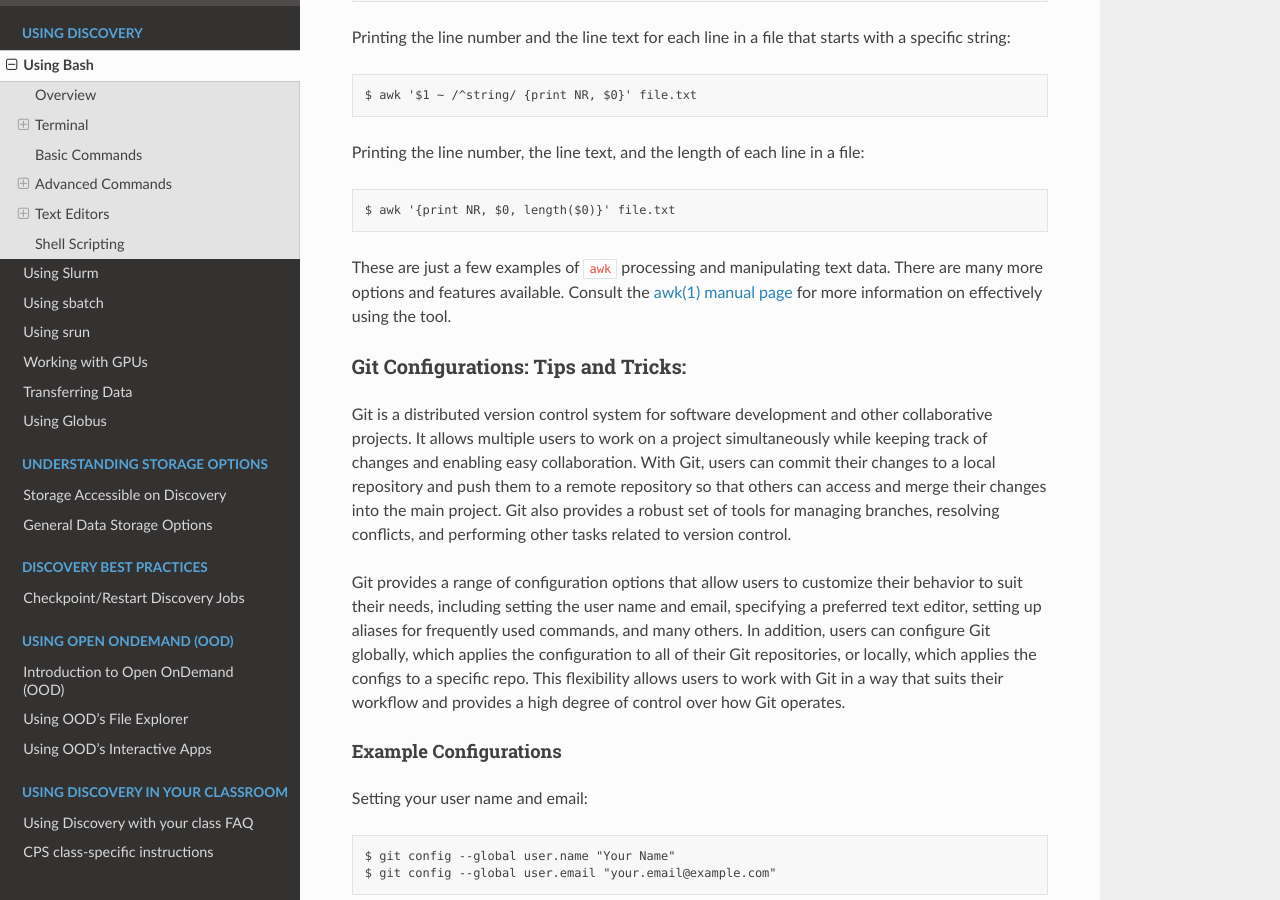
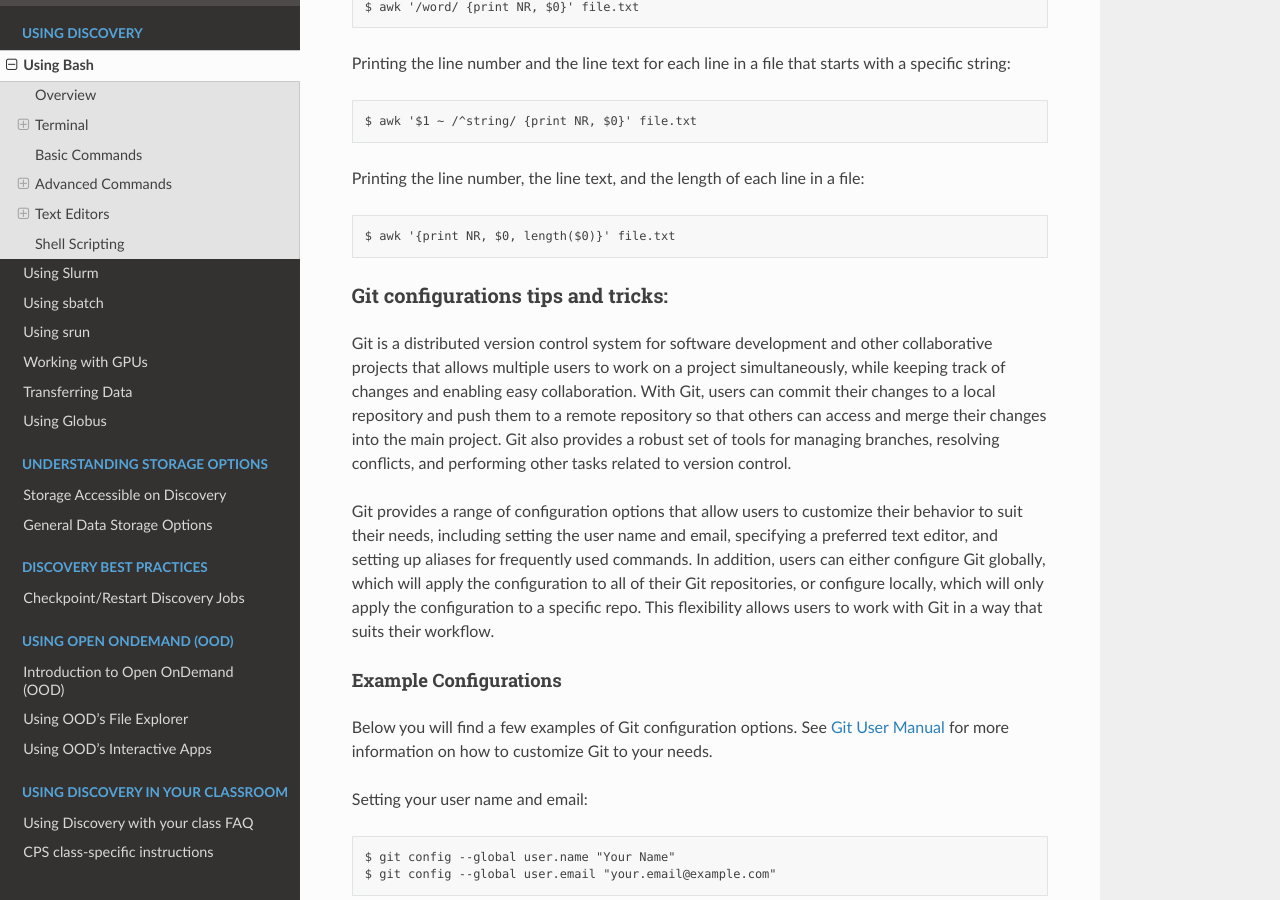
Before and after one commit to northeastern-rc/rc-public-documentation, a Sphinx documentation site: the page built from docs/source/using-discovery/bash.rst, in a window 1280 px wide and 900 px high, scrolled down 11579 px. Built offline with Sphinx 7.4.7 and the Read the Docs theme 2.0.0, drawn with Linux system fonts in a browser that asks for light colours; some of the changed text lies outside the part shown.

Commit message:
Update bash.rst

```diff
--- a/docs/source/using-discovery/bash.rst
+++ b/docs/source/using-discovery/bash.rst
@@ -15,13 +15,13 @@
 =================
 Bash (Bourne Again SHell) is a popular shell and command-line interface in Unix-like operating systems. A shell is an interface between the user and the underlying operating system, allowing users to interact with the system and perform tasks. Bash provides a range of features for running commands, managing files, and performing other tasks.
 
-Bash commands perform various tasks within the shell environment. Some common bash commands include ``ls`` for listing the contents of a directory, ``cd`` for changing the current directory, ``cp`` for copying files, ``mv`` for moving files, and ``rm`` for removing files. Bash also provides a range of advanced commands, such as ``grep`` for searching for text within files, sed for performing text transformations, and ``awk`` for processing text data. We cover these commands, along with others, in this tutorial.
+Bash commands perform various tasks within the shell environment. Some common bash commands include ``ls`` for listing the contents of a directory, ``cd`` for changing the current directory, ``cp`` for copying files, ``mv`` for moving files, and ``rm`` for removing files. A few of the more advanced Bash commands are ``grep`` for searching for text within files, sed for performing text transformations, and ``awk`` for processing text data. We cover these commands, along with others, in this tutorial.
 
 Bash also provides a rich set of features for scripting, allowing users to automate tasks and perform complex operations. Bash scripts are text files that contain a series of bash commands, and the shell can execute them to perform a specific task. As a result, scripts cover a range of tasks, including backups, system maintenance, and more.
 
 Bash is a powerful and versatile shell environment that provides a rich set of features for performing tasks on a Unix-like operating system. Whether a beginner or an advanced user, bash offers the tools to perform various functions from the command line.
 
-In summary, Shell commands perform various tasks with the terminal, as depicted in the following figure.
+In summary, shell commands perform various tasks with the terminal, as depicted in the following figure.
 
 .. figure:: /images/terminal-view.png
    :class: with-border
@@ -53,9 +53,9 @@
 
 Linux Users
 -----------
-Linux also comes with a default terminal program. And, again, there are various, more advanced terminals available. `Terminator`_ is one of the more popular choices.
+Linux also comes with a default terminal program, but there are also more advanced terminals available; `Terminator`_ is a the popular choice.
 
-To download Terminator, open a terminal (``Ctrl+Alt+T`` is the shortcut to do so). Then, execute the following::
+To download Terminator, open a terminal (``Ctrl+Alt+T`` is the shortcut to do so). Next, execute the following::
 
    sudo add-apt-repository ppa:gnome-terminator
    sudo apt-get update
@@ -63,7 +63,7 @@
 
 Windows Users
 -------------
-Windows users must install a terminal. There are various flavors available. One suggestion is to visit the Windows Apps and download directly from Microsoft (`Download Windows Terminal`_).
+Windows users must install a terminal; you can visit Windows Apps and download the Windows Terminal directly from Microsoft (`Download Windows Terminal`_).
 
 Basic Commands
 =================
@@ -146,7 +146,7 @@
 ``kill`` - Terminate a process by its process ID::
 
    $ kill <pid>
-Note: ``<pid>`` in the command should be replaced with the actual process ID of the process you want to terminate: the output of the ``kill`` command will typically be empty unless there is an error in executing the command.
+Note: ``<pid>`` in the command should be replaced with the actual process ID of the process you want to terminate; the output of the ``kill`` command will typically be empty unless there is an error in executing the command.
 
 It's essential to be cautious when using the ``kill`` command, as terminating a process can cause data loss or corruption. Therefore, before using ``kill``, you should always try to gracefully stop the process by sending a termination signal, such as ``SIGTERM``, first. If that does not work, you can try a stronger signal, such as ``SIGKILL``.
 
@@ -185,7 +185,7 @@
    file1.txt file2.txt
 Reference: `tar(1) manual page`_
 
-awk - Process text data and perform actions based on patterns::
+``awk`` - Process text data and perform actions based on patterns::
 
    $ cat file1.txt
    This is line 1
@@ -269,10 +269,12 @@
 
 rsync
 -----
-``rsync`` is a powerful and versatile file transfer utility commonly used to synchronize files and directories between different locations. It can transfer files over a network connection and run in various modes, including local and remote transfers, backup operations, and more. One of the key benefits of using ``rsync`` is its ability only to transfer the differences between the source and destination files, which can significantly reduce the amount of data transfer time required. Additionally, ``rsync`` supports various advanced features, including the ability to perform incremental backups and preserve symbolic links, making it a popular tool for system administrators and other advanced users.
+``rsync`` is a powerful and versatile file transfer utility commonly used to synchronize files and directories between different locations. It can transfer files over a network connection and run in various modes, including local and remote transfers and backup operations. One of the key benefits of using ``rsync`` is its ability only to transfer the differences between the source and destination files, which can significantly reduce the amount of data transfer time required. Additionally, ``rsync`` supports various advanced features, including the ability to perform incremental backups and preserve symbolic links, making it a popular tool for system administrators and other advanced users.
 
 Examples
 ^^^^^^^^^
+Below, we have listed a few examples of ``rsync`` synchronizing files and directories between two locations, but there are many more options available. Consult the `rsync(1) manual page`_ for more information on effectively using ``rsync``.
+
 Syncing a local directory to a remote server::
 
    $ rsync -avz /local/path user@remote.example.com:/remote/path
@@ -294,15 +296,14 @@
 Syncing a remote server to a local directory while preserving symbolic links::
 
    $ rsync -avz --links user@remote.example.com:/remote/path /local/path
-These are just a few examples of ``rsync`` synchronizing files and directories between two locations. There are many more options available. Consult the `rsync(1) manual page`_ for more information on effectively using the tool.
 
 find
 -----
-``find`` is a powerful command line tool used to search for files and directories within a specified location. It operates by starting at a specified directory and recursively searching through its subdirectories. The user can select a range of criteria to match, such as the file name, size, modification time, and more, and ``find`` will return a list of all files and directories that match the specified criteria. ``find`` provides a range of options for further processing the results, such as executing a command on each matching file, printing the results, or performing other operations. As a result, it is a versatile tool for various tasks, including searching for specific files, cleaning up old files, and more.
+``find`` is a command line tool used to search for files and directories within a specified location. It operates by starting at a specified directory and recursively searching through its subdirectories. The user can select a range of criteria to match (e.g., file name, size, modification time), and ``find`` will return a list of all files and directories that match the specified criteria. ``find`` provides a range of options for further processing the results, such as executing a command on each matching file, printing the results, or performing other operations; as a result, it is a versatile tool for searching for specific files and cleaning up old files.
 
 Examples
 ^^^^^^^^^
-Here are several advanced examples of using the ``find`` command to search for files and directories:
+Below are several advanced examples of using the ``find`` command to search for files and directories; see `find(1) manual page`_ for more information on how to use the command effectively.
 
 Finding files based on size::
 
@@ -329,14 +330,13 @@
    $ find /path/to/dir -name "*.txt" -exec chmod 644 {} \;
 This will find all files in ``/path/to/dir`` that have a ``.txt`` file extension and execute the ``chmod`` command on each file, changing its permissions to ``644``.
 
-These are just a few examples of the many advanced features available with the ``find`` command. See `find(1) manual page`_ for more information on how to use the command effectively.
-
 awk
 -----
-``awk`` is a powerful text processing tool widely used for data extraction, report generation, and other text-related tasks. It operates by reading a file line-by-line and processing each line based on a set of rules defined by the user. The regulations specify the conditions under which certain actions are performed, such as printing specific fields, performing calculations, or modifying the text in some way. ``awk`` is particularly useful for processing tabular data, such as that found in CSV files, and can extract and manipulate data in various ways. Additionally, ``awk`` provides a rich set of string and numerical manipulation functions, making it a powerful tool for working with large data sets.
+``awk`` is a text processing tool widely used for data extraction, report generation, and other text-related tasks. It operates by reading a file line-by-line and processing each line based on a set of rules defined by the user. The regulations specify the conditions under which certain actions are performed, such as printing specific fields, performing calculations, or modifying the text in some way. ``awk`` is particularly useful for processing tabular data, such as that found in CSV files, and can extract and manipulate data in various ways. Additionally, ``awk`` provides a rich set of string and numerical manipulation functions, making it a powerful tool for working with large data sets.
 
 Examples
 ^^^^^^^^^
+Below are a few examples of ``awk`` processing and manipulating text data, but there are many more options and features available. Consult the `awk(1) manual page`_ for more information on effectively using the tool.
 
 Printing the first field of each line in a file::
 
@@ -359,17 +359,17 @@
 Printing the line number, the line text, and the length of each line in a file::
 
    $ awk '{print NR, $0, length($0)}' file.txt
-These are just a few examples of ``awk`` processing and manipulating text data. There are many more options and features available. Consult the `awk(1) manual page`_ for more information on effectively using the tool.
 
+Git configurations tips and tricks:
+----------------------------------
+Git is a distributed version control system for software development and other collaborative projects that allows multiple users to work on a project simultaneously, while keeping track of changes and enabling easy collaboration. With Git, users can commit their changes to a local repository and push them to a remote repository so that others can access and merge their changes into the main project. Git also provides a robust set of tools for managing branches, resolving conflicts, and performing other tasks related to version control.
 
-Git Configurations: Tips and Tricks:
-----------------------------------
-Git is a distributed version control system for software development and other collaborative projects. It allows multiple users to work on a project simultaneously while keeping track of changes and enabling easy collaboration. With Git, users can commit their changes to a local repository and push them to a remote repository so that others can access and merge their changes into the main project. Git also provides a robust set of tools for managing branches, resolving conflicts, and performing other tasks related to version control.
-
-Git provides a range of configuration options that allow users to customize their behavior to suit their needs, including setting the user name and email, specifying a preferred text editor, setting up aliases for frequently used commands, and many others. In addition, users can configure Git globally, which applies the configuration to all of their Git repositories, or locally, which applies the configs to a specific repo. This flexibility allows users to work with Git in a way that suits their workflow and provides a high degree of control over how Git operates.
+Git provides a range of configuration options that allow users to customize their behavior to suit their needs, including setting the user name and email, specifying a preferred text editor, and setting up aliases for frequently used commands. In addition, users can either configure Git globally, which will apply the configuration to all of their Git repositories, or configure locally, which will only apply the configuration to a specific repo. This flexibility allows users to work with Git in a way that suits their workflow.
 
 Example Configurations
 ^^^^^^^^^^^^^^^^^^^^^^
+Below you will find a few examples of Git configuration options. See `Git User Manual`_ for more information on how to customize Git to your needs.
+
 Setting your user name and email::
 
    $ git config --global user.name "Your Name"
@@ -398,16 +398,14 @@
 Enabling automatic line wrapping in Git log output::
 
    $ git config --global log.autoWrap true
-These are just a few examples of Git configuration options. There are many more options available. See `Git User Manual`_ for more information on how to customize Git to your needs.
-
 
 Text Editors
 ===============
-There are a few popular text editors that enable modifying text files from the terminal. Here, we provide include emacs, vim, and nano - each are available by default on discovery.
+There are a few popular text editors that enable modifying text files from the terminal. In this section you will find brief descriptions for the text editors that are available by default on Discovery.
 
 Emacs
 ------
-Emacs is a popular text editor that is widely used for programming, writing, and other text-related tasks. Here is a basic tutorial on how to use emacs:
+Emacs is a popular text editor that is widely used for programming, writing, and other text-related tasks. You should consult the emacs manual page or online resources for more information on how to use the text editor effectively.
 
 **Starting emacs**
 
@@ -415,20 +413,24 @@
 
    $ emacs
 **Opening a file**
+
 To open an existing file, use the following command::
 
    C-x C-f
 This will open the file dialog, where you can enter the name of the file you want to open.
 
 **Saving a file**
+
 To save a file, use the following command::
 
    C-x C-s
 **Closing a file**
+
 To close a file, use the following command::
 
    C-x C-w
 **Moving the cursor**
+
 To move the cursor, use the arrow keys or the following commands::
 
    C-p (previous line)
@@ -444,6 +446,7 @@
 
    C-y
 **Undo and redo**
+
 To undo, use the following command::
 
    C-/
@@ -460,11 +463,11 @@
 To quit emacs, use the following command::
 
    C-x C-c
-These are just a few basic commands for using emacs. There are many more commands available, and it is recommended to consult the emacs manual page or online resources for more information on how to use the text editor effectively.
+
 
 VIM
 ------
-Vim is a popular text editor that is widely used for programming, writing, and other text-related tasks. Here is a basic tutorial on how to use Vim.
+Vim is a popular text editor that is widely used for programming, writing, and other text-related tasks. Consult the `VIM Manual`_ for more information on using the text editor effectively.
 
 **Starting Vim**
 
@@ -530,11 +533,10 @@
 To quit Vim, type the following command in normal mode::
 
    :q
-These are just a few basic commands for using Vim. There are many more commands available. Consult the `VIM Manual`_ for more information on using the text editor effectively.
 
 GNU Nano
 ---------
-Nano is a simple, easy-to-use text editor commonly used in Unix-like operating systems. Here is a basic tutorial on how to use Nano:
+Nano is a simple, easy-to-use text editor commonly used in Unix-like operating systems. Consult the `GNU Nano Manual`_ or online resources for more information on how to use the text editor effectively.
 
 **Starting Nano**
 
@@ -589,19 +591,18 @@
 To quit Nano, press the following key combination::
 
    Ctrl + X
-These are just a few basic commands for using Nano. There are many more commands available Consult the `GNU Nano Manual`_ or online resources for more information on how to use the text editor effectively.
 
 Shell Scripting
 ===============
-Shell scripting is a powerful feature of bash that allows you to automate tasks and perform complex operations. A shell script is a text file that contains a series of bash commands, and the shell can execute it to perform a specific task.
+Shell scripting is a feature of bash that allows you to automate tasks and perform complex operations. A shell script is a text file containing a series of bash commands that the shell can execute to perform a specific task.
 
-Here is a simple example of a shell script that prints the message ``Hello, World!`` to the screen::
+Here is a simple example of a shell script that prints the message, ``Hello, World!`` to the screen::
 
    #!/bin/bash
 
    echo "Hello, World!"
 
-Notice the line ``#!/bin/bash`` at the top of a shell script (i.e., the shebang line). It specifies the shell interpreter to use when running the script. In this case, line ``#!/bin/bash`` specifies that the script uses the bash shell.
+Notice the line ``#!/bin/bash`` at the top of a shell script (i.e., the shebang line). This line specifies which shell interpreter will be used when running the script. In this case, line ``#!/bin/bash`` specifies that the script uses the bash shell.
 
 .. note::
    The shebang line is the first line of the script and must start with the characters ``#!``. The path that follows the shebang (``/bin/bash`` in this case) specifies the location of the shell interpreter. In most cases, ``/bin/bash`` is the correct path for the bash shell.
@@ -614,11 +615,7 @@
    $ ./hello_world.sh
 This will print the message ``Hello, World!`` to the screen.
 
-
-
-Shell scripts can do many tasks, including backups, system maintenance, commands covered in this tutorial, and more. For example, you could create a script to automate the backup of your home directory by copying all of its files to a remote server. The script could include commands for compressing the files, copying them to the server, and logging the results.
-
-In conclusion, shell scripting is a powerful feature of bash that provides a way to automate tasks and perform complex operations whether a beginner or an advanced user, shell scripting offers the tools to get the most out of your shell environment.
+Shell scripts can do many tasks, including backups, system maintenance, and the commands covered in this tutorial. For example, you could create a script to automate the backup of your home directory by copying all of its files to a remote server. The script could include commands for compressing the files, copying them to the server, and logging the results.
 
 
 .. _Download Windows Terminal: https://apps.microsoft.com/store/detail/windows-terminal/9N0DX20HK701?hl=en-us&gl=us&rtc=1
```
Also changed, not shown: other parts of docs/source/using-discovery/bash.rst (+1 -1 lines).
